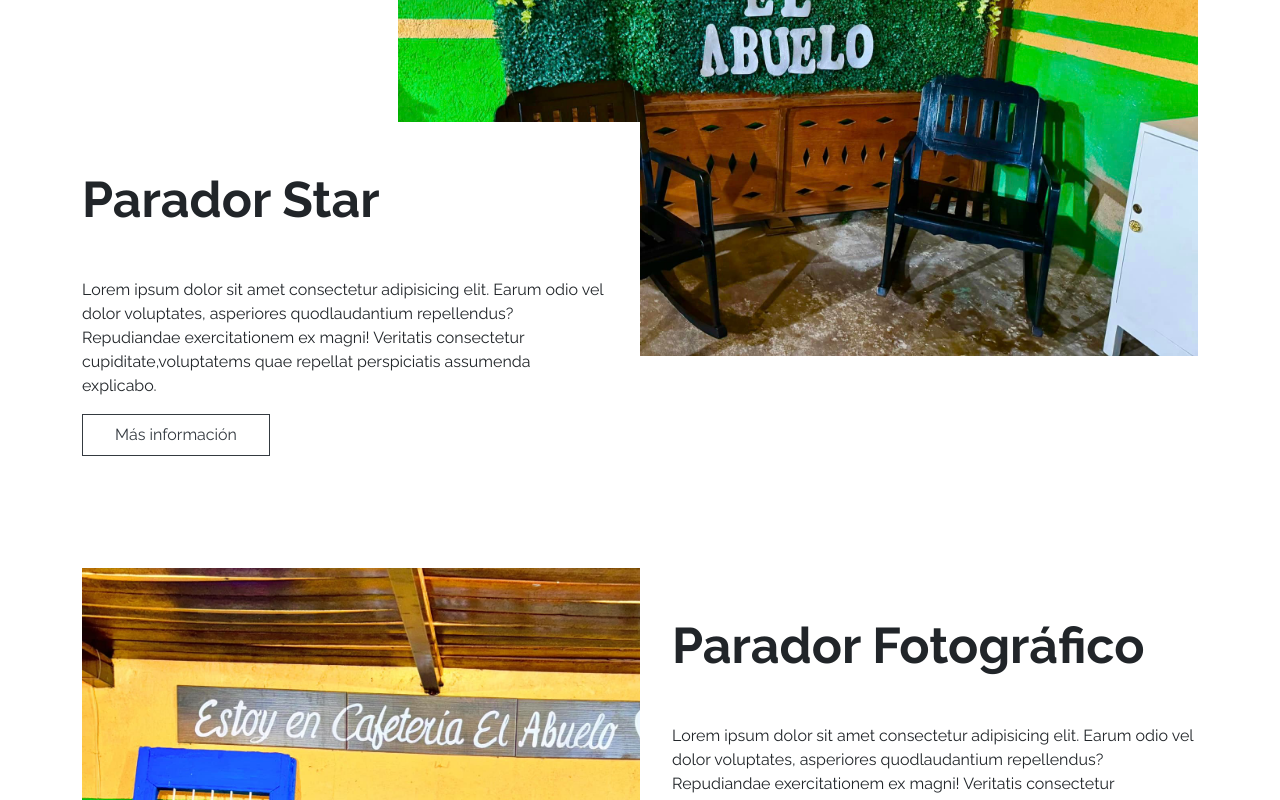
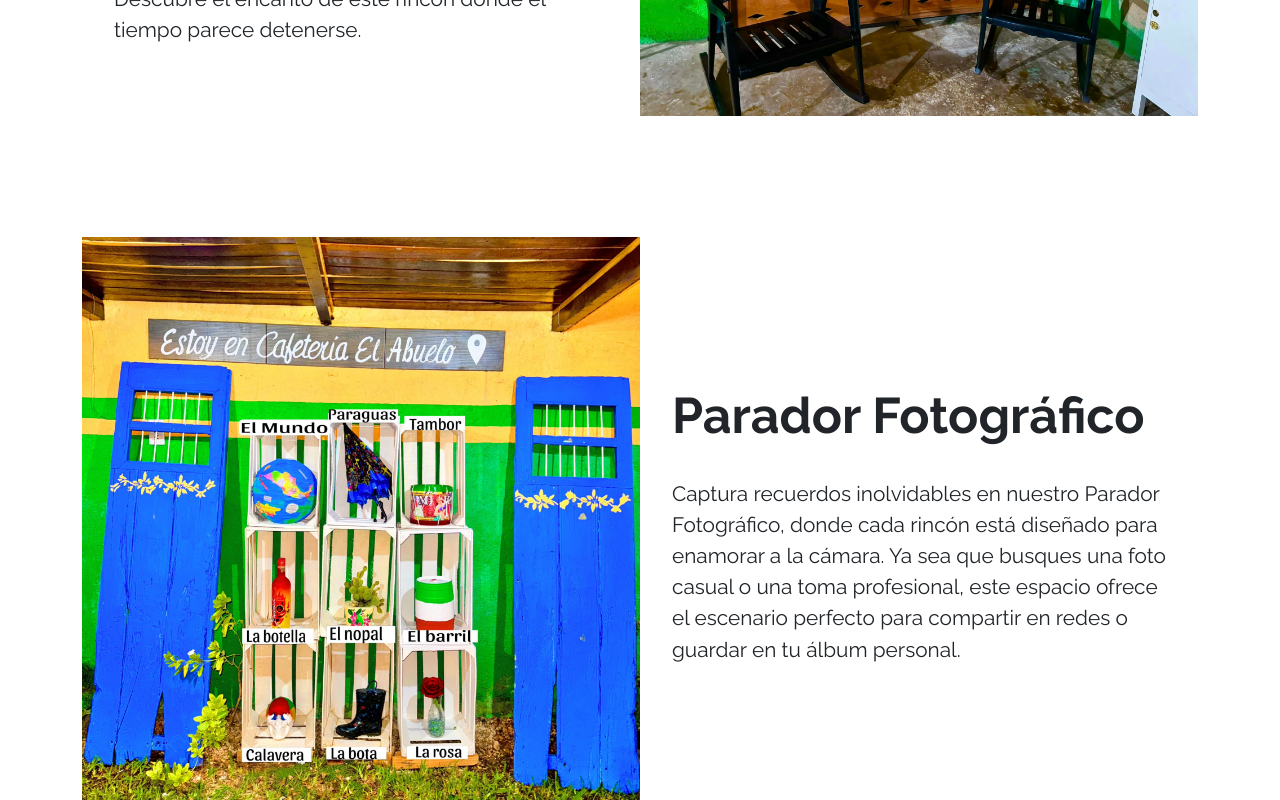
Before and after one commit to OscarNohGarma/Equipo-1-Bon-Apettit, an Angular app in the folder el-abuelo-angular/: page / in a window 1280 px wide. Shown: the part 3320-4120 px from the top of the page. Built offline with nearby package versions, Linux system fonts and the light colour scheme.

Commit message:
Updated Gallery Installations Fix

```diff
--- a/el-abuelo-angular/src/app/components/galeria-instalaciones/galeria-instalaciones.component.html
+++ b/el-abuelo-angular/src/app/components/galeria-instalaciones/galeria-instalaciones.component.html
@@ -1,11 +1,10 @@
 <main class="mt-10 container">
   <h2>Conoce nuestra cafetería</h2>
-  <div *ngFor="let modelo of modelos" class="modelo" [ngClass]="modelo.clase"
-    [ngStyle]="{'background-image': 'url(' + modelo.imagen + ')'}">
+  <div *ngFor="let modelo of modelos" class="modelo" [ngClass]="modelo.clase">
     <div class="contenido-modelo">
       <h3>{{ modelo.nombre }}</h3>
       <p>{{ modelo.descripcion }}</p>
-      <a href="#" class="btn">Más información</a>
     </div>
-  </div><!-- modelo -->
+    <div class="modelo-imagen" [ngStyle]="{'background-image': 'url(' + modelo.imagen + ')'}"></div>
+  </div>
 </main>
--- a/el-abuelo-angular/src/app/components/galeria-instalaciones/galeria-instalaciones.component.scss
+++ b/el-abuelo-angular/src/app/components/galeria-instalaciones/galeria-instalaciones.component.scss
@@ -2,28 +2,25 @@
   --blanco: #fff;
   --negro: #111111;
   --gris: #343a40;
-
   --fuentePrincipal: "Raleway", "sans-serif";
 }
 
 a {
   text-decoration: none;
 }
+
 h2 {
   text-align: center;
+
 }
 
-@media (min-width: 768px) {
-  h2 {
-    text-align: start;
-  }
-}
 h3 {
   font-weight: 700;
-  font-weight: 700;
   line-height: 1.2;
-  margin: 1rem 0 3rem 0;
+  margin: 1rem 0 2rem 0;
+
 }
+
 .btn {
   color: #343a40;
   background-color: #fff;
@@ -32,69 +29,108 @@ h3 {
   transition: background-color 0.3s;
   border-radius: 0;
 }
+
 .btn:hover {
   background-color: #343a40;
   color: #fff;
 }
 
 /* Utilidades */
-
 .text-center {
   text-align: center;
 }
 
 .mt-10 {
-  margin-top: 150px;
+  margin-top: 5rem;
 }
 
+/* Estilos base para todos los dispositivos */
 .modelo {
   display: grid;
-  grid-template-rows: repeat(2, 1fr);
-  background-repeat: no-repeat;
-  background-position: bottom center;
+  grid-template-rows: auto 1fr;
   margin-bottom: 5rem;
-  background-size: 800px;
+  background-color: var(--blanco);
 }
+
 .modelo:last-of-type {
   margin-bottom: 0;
 }
 
-@media (min-width: 768px) {
+.contenido-modelo {
+  padding: 2rem;
+  background-color: var(--blanco);
+  font-size: 1.3rem;
+}
+
+.modelo-imagen {
+  width: 100%;
+  height: 300px;
+  background-repeat: no-repeat;
+  background-position: center;
+  background-size: cover;
+}
+
+/* Estilos para móvil y tablet (hasta 1023px) */
+@media (max-width: 1023px) {
   .modelo {
-    grid-template-columns: repeat(2, 1fr);
+    grid-template-rows: auto auto;
+    padding-bottom: 1.2rem;
+
+
+  }
+
+  .contenido-modelo {
+    order: 1;
+  }
+
+  .modelo-imagen {
+    order: 2;
+    height: 400px;
+    background-position: center center;
   }
 }
 
-.contenido-modelo {
-  padding: 5rem;
-  background-color: #fff;
-}
+/* Estilos para desktop (1024px y superior) */
+@media (min-width: 1024px) {
+  h2 {
+    text-align: start;
 
-@media (min-width: 768px) {
-  .basico {
-    background-position: top right;
   }
-  .basico .contenido-modelo {
-    grid-row: 2/3;
-    padding: 2rem 2rem 2rem 0;
+
+  .modelo {
+    grid-template-columns: repeat(2, 1fr);
+    grid-template-rows: 1fr;
+    align-items: center;
+    margin-top: -5rem;
+    padding-top: -2rem;
+    grid-column: 2/3;
+    padding-bottom: 1.2rem;
+    border-radius: 50%;
+  }
+
+  .modelo-imagen {
+    height: 100%;
+    max-width: 10500px;
+    height:600px;
+    background-size: contain;
+    background-repeat: no-repeat;
+  }
+
+  .basico .contenido-modelo,
+  .elite .contenido-modelo {
+    order: 1;
+  }
+
+  .basico .modelo-imagen,
+  .elite .modelo-imagen {
+    order: 2;
+  }
+
+  .premier .contenido-modelo {
+    order: 2;
+  }
+
+  .premier .modelo-imagen {
+    order: 1;
   }
 }
-
-@media (min-width: 768px) {
-  .premier {
-    background-position: top left;
-  }
-  .premier .contenido-modelo {
-    grid-column: 2/3;
-    padding: 2rem 0 2rem 2rem;
-  }
-}
-
-@media (min-width: 768px) {
-  .elite {
-    background-position: top right;
-  }
-  .elite .contenido-modelo {
-    padding: 2rem 2rem 2rem 0;
-  }
-}
--- a/el-abuelo-angular/src/app/components/galeria-instalaciones/galeria-instalaciones.component.ts
+++ b/el-abuelo-angular/src/app/components/galeria-instalaciones/galeria-instalaciones.component.ts
@@ -13,33 +13,26 @@ export class GaleriaInstalacionesComponent  {
   modelos = [
     {
       nombre: 'Parador Star',
-      descripcion: 'Lorem ipsum dolor sit amet consectetur adipisicing elit. Earum odio vel dolor voluptates, asperiores quod'
-            +'laudantium repellendus? Repudiandae exercitationem ex magni! Veritatis consectetur cupiditate,'+
-            'voluptatems quae repellat perspiciatis assumenda explicabo.',
+      descripcion: 'Un espacio acogedor para disfrutar de los mejores momentos del día. El Parador Star te ofrece una atmósfera cálida y relajante, perfecta para saborear tu café favorito o desconectarte con un buen libro. Descubre el encanto de este rincón donde el tiempo parece detenerse.',
       imagen: '../../../assets/galeriaInstalaciones/PCentral.jpg',
-      clase: 'basico'
+      clase: 'elite'
     },
     {
       nombre: 'Parador Fotográfico',
-      descripcion: 'Lorem ipsum dolor sit amet consectetur adipisicing elit. Earum odio vel dolor voluptates, asperiores quod'
-            +'laudantium repellendus? Repudiandae exercitationem ex magni! Veritatis consectetur cupiditate,'+
-            'voluptatem quae repellat perspiciatis assumenda explicabo.',
+      descripcion: 'Captura recuerdos inolvidables en nuestro Parador Fotográfico, donde cada rincón está diseñado para enamorar a la cámara. Ya sea que busques una foto casual o una toma profesional, este espacio ofrece el escenario perfecto para compartir en redes o guardar en tu álbum personal.',
       imagen: '../../../assets/galeriaInstalaciones/PFotografico.jpg',
-      clase: 'premier'
+      clase: 'premier',
+
     },
     {
       nombre: 'Comedor Interno',
-      descripcion: 'Lorem ipsum dolor sit amet consectetur adipisicing elit. Earum odio vel dolor voluptates, asperiores quod'
-            +'laudantium repellendus? Repudiandae exercitationem ex magni! Veritatis consectetur cupiditate,'+
-            'voluptatem quae repellat perspiciatis assumenda explicabo.',
+      descripcion: 'Vive una experiencia gastronómica única en nuestro Comedor Interno, un lugar exclusivo donde el confort y el estilo se unen. Disfruta de platos exquisitos en un entorno moderno y elegante que te invita a quedarte un rato más. Ideal para reuniones o momentos especiales.',
       imagen: '../../../assets/galeriaInstalaciones/PComedor.jpg',
       clase: 'elite'
     },
     {
       nombre: 'Sala Parejas',
-      descripcion: 'Lorem ipsum dolor sit amet consectetur adipisicing elit. Earum odio vel dolor voluptates, asperiores quod'
-            +'laudantium repellendus? Repudiandae exercitationem ex magni! Veritatis consectetur cupiditate,'+
-            'voluptatem quae repellat perspiciatis assumenda explicabo.',
+      descripcion: 'La Sala Parejas es el refugio perfecto para compartir momentos íntimos y románticos. Con un ambiente íntimo y un diseño cuidadosamente pensado, este espacio está creado para que disfrutes de la compañía de esa persona especial, lejos de las distracciones.',
       imagen: '../../../assets/galeriaInstalaciones/Pprivado.jpg',
       clase: 'premier'
     }
```
